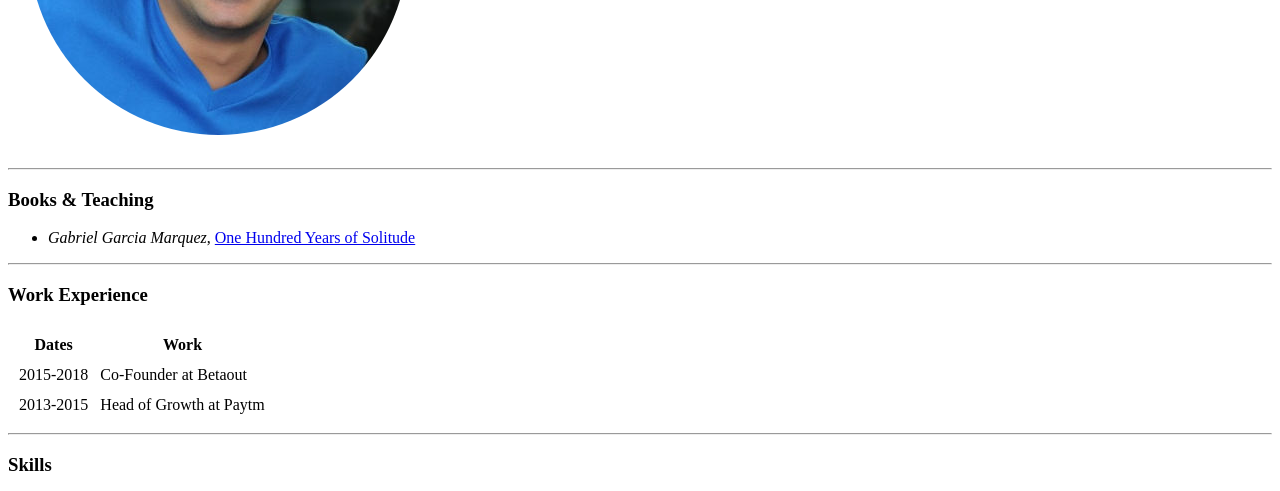
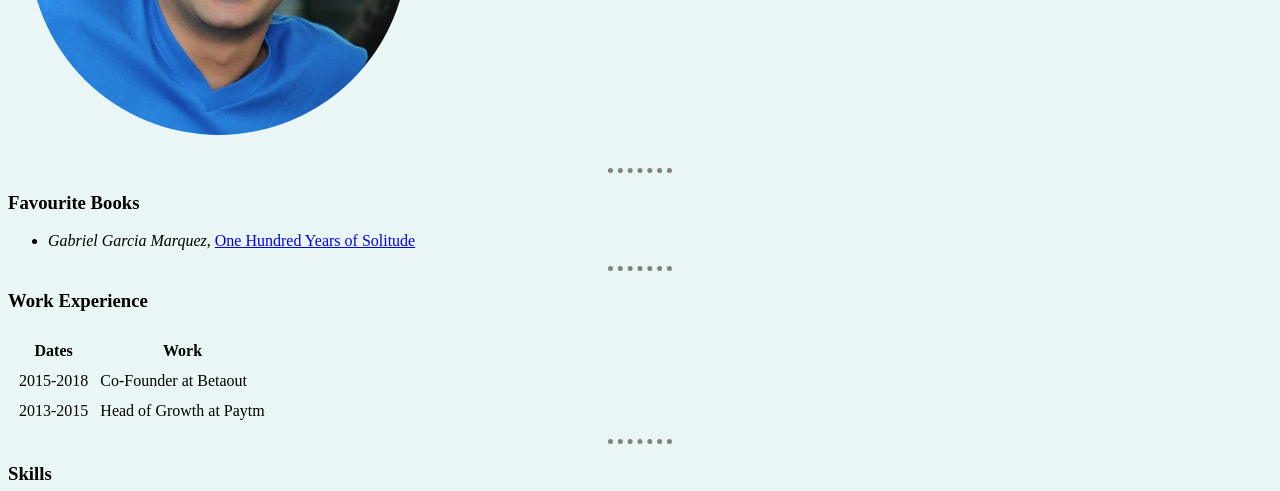
Before and after one commit to mayankdhingra/profile, a plain HTML site: page index.html in a window 1280 px wide. Shown: the part 273-764 px from the top of the page. Drawn offline with Linux system fonts and the light colour scheme.

Commit message:
Adding CSS

```diff
--- /dev/null
+++ b/css/styles.css
@@ -0,0 +1,10 @@
+body {
+    background-color: #EAF6F6;
+}
+hr {
+    border-style:  none;
+    border-top-style: dotted;
+    border-color: grey;
+    border-width: 5px;
+    width: 5%;
+}
--- a/index.html
+++ b/index.html
@@ -3,6 +3,8 @@
     <head>
         <meta charset="utf-8">
         <title>Mayank's Page</title>
+        <link rel= "stylesheet" href="css/styles.css">
+
     </head>
     <body>
         <table cellspacing=20>
@@ -16,7 +18,7 @@
         </table>
 
         <hr>
-        <h3>Books & Teaching</h3>
+        <h3>Favourite Books</h3>
         <ul>
             <li>
                 <em>Gabriel Garcia Marquez</em>, <a href="http://google.com">One Hundred Years of Solitude</a>
```
